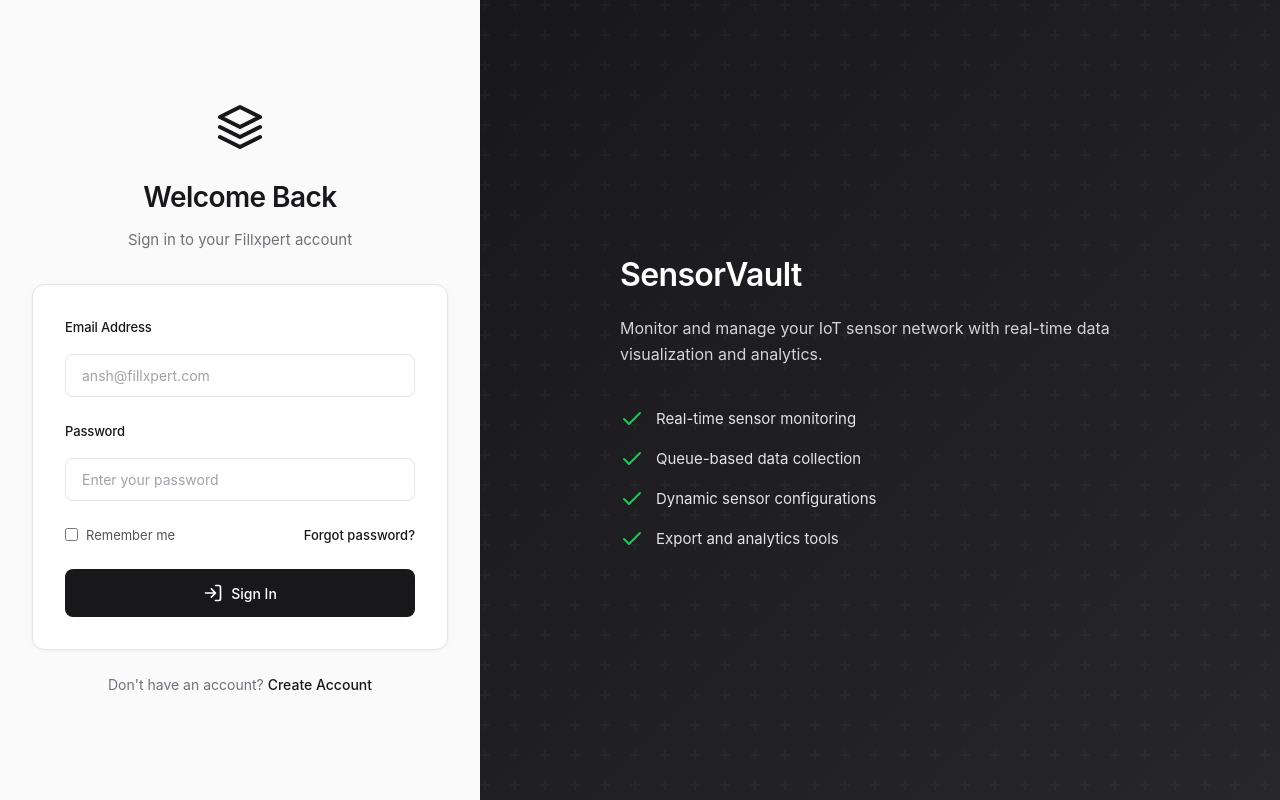
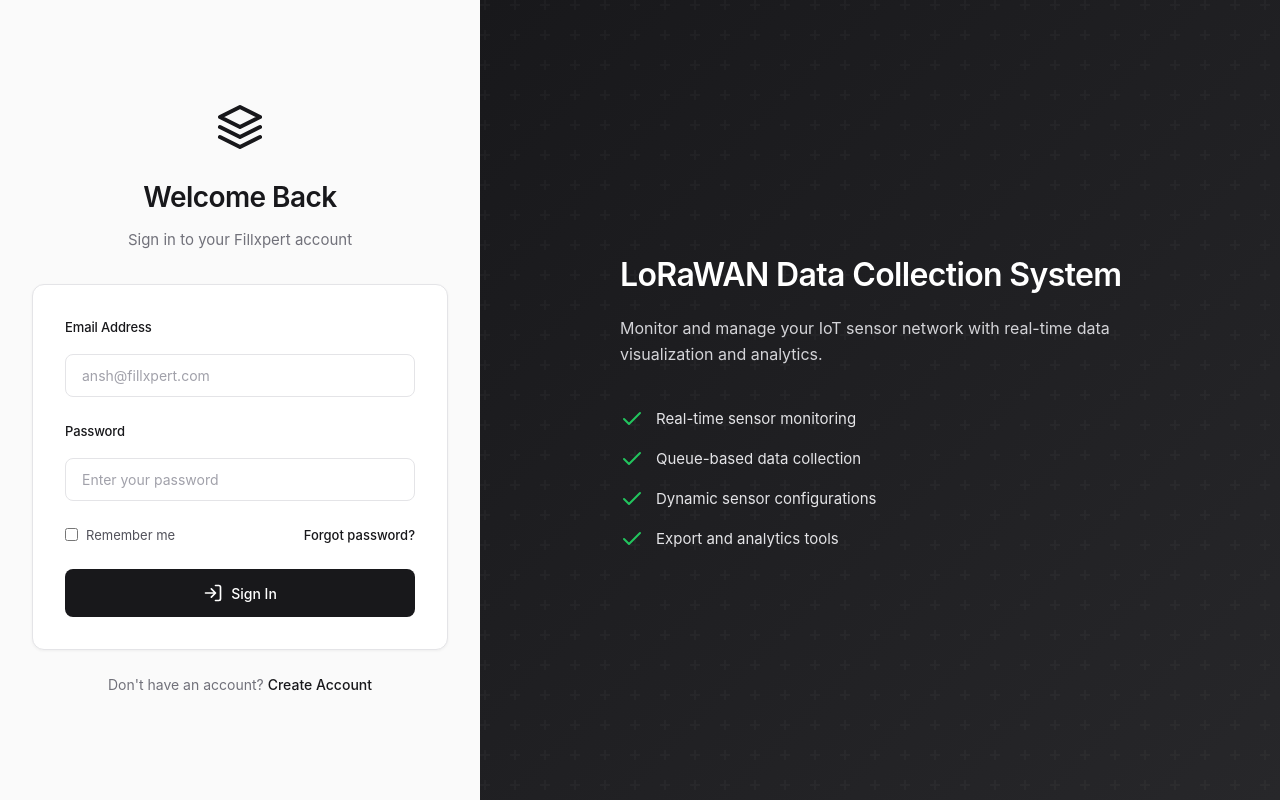
Before and after one commit to AnshBajwa13/lorawan-fillxpert, a React (Create React App) app in the folder frontend/: page /login in a window 1280 px wide. Built offline with nearby package versions, Linux system fonts and the light colour scheme; no server answers; the HTML template or start-up script is replaced by a standard one.

Commit message:
Fix: Change input type from email to text to allow username/email

```diff
--- a/frontend/src/pages/Login.js
+++ b/frontend/src/pages/Login.js
@@ -78,7 +78,7 @@
           <div className="form-group">
             <label htmlFor="email">Email Address</label>
             <input
-              type="email"
+              type="text"
               id="email"
               name="email"
               value={formData.email}
@@ -171,7 +171,7 @@
 
       <div className="login-info">
         <div className="info-content">
-          <h2>SensorVault</h2>
+          <h2>LoRaWAN Data Collection System</h2>
           <p>Monitor and manage your IoT sensor network with real-time data visualization and analytics.</p>
 
           <div className="features-list">
```
